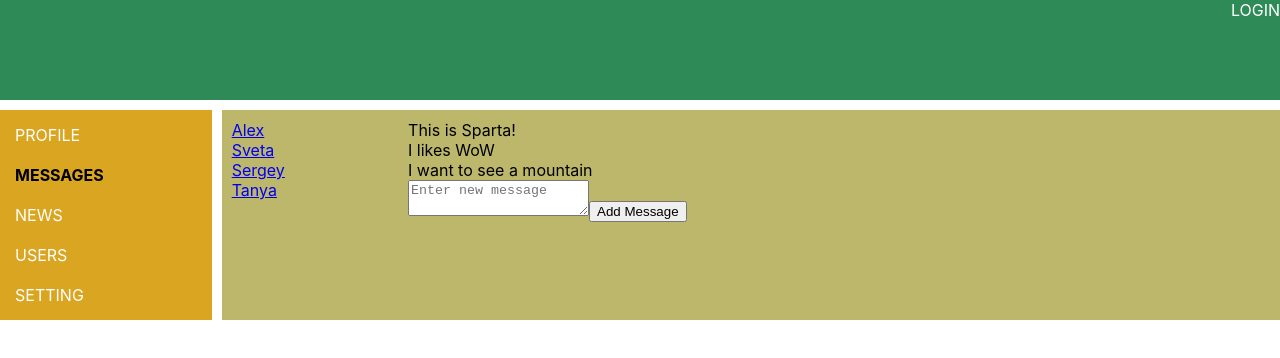
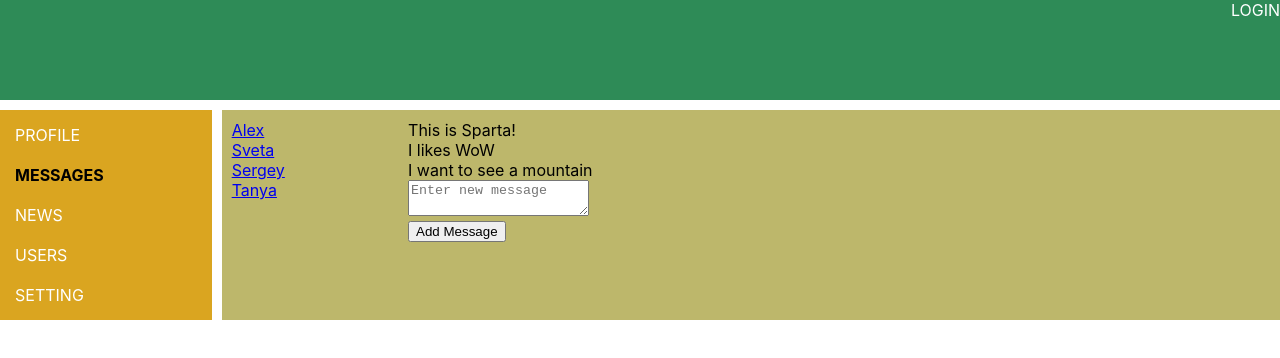
Before and after one commit to grok88/social-repeat, a React (Create React App) app: page /dialogs in a window 1280 px wide. Shown: the top 358 px of the page. Built offline with nearby package versions, Linux system fonts and the light colour scheme; no server answers.

Commit message:
77 - redux-form(validate Field)

```diff
--- /dev/null
+++ b/src/components/common/formsControls/formsControls.module.css
@@ -0,0 +1,7 @@
+.formControl.error input,
+.formControl.error textarea{
+    border: 2px solid red;
+}
+.formControl span {
+    color:red;
+}
--- /dev/null
+++ b/src/components/common/formsControls/formsControls.tsx
@@ -0,0 +1,25 @@
+import React from "react";
+import styles from './formsControls.module.css'
+
+export const Textarea = ({input, meta, ...props}:any) => {
+    const hasError = meta.touched && meta.error;
+    return <div className={styles.formControl + ' ' + (hasError ? styles.error : '')}>
+        <div>
+            <textarea { ...input} {...props}/>
+        </div>
+        <div>
+            {hasError && <span>{meta.error}</span>}
+        </div>
+    </div>
+}
+export const Input = ({input, meta, ...props}:any) => {
+    const hasError = meta.touched && meta.error;
+    return <div className={styles.formControl + ' ' + (hasError ? styles.error : '')}>
+        <div>
+            <input { ...input} {...props}/>
+        </div>
+        <div>
+            {hasError && <span>{meta.error}</span>}
+        </div>
+    </div>
+}
--- a/src/components/dialogs/Dialogs.tsx
+++ b/src/components/dialogs/Dialogs.tsx
@@ -3,6 +3,8 @@ import styles from './Dialogs.module.css'
 import Dialog from "./dialog/Dialog";
 import Message from "./message/Message";
 import {Field, InjectedFormProps, reduxForm} from "redux-form";
+import {Textarea} from "../common/formsControls/formsControls";
+import {maxLengthValidator, required} from "../../utils/validator/validator";
 
 export type DialogType = {
     id: number
@@ -20,6 +22,9 @@ export type DialogsPropsType = {
     }
     addMessage: (newMess: string) => void
 }
+
+const maxLength10 = maxLengthValidator(10);
+
 const Dialogs: React.FC<DialogsPropsType> = ({dialogsPage: {dialogs, messages}, addMessage}) => {
 
 
@@ -53,8 +58,9 @@ export const DialogsForm: React.FC<InjectedFormProps<FormDataType>> = (props) =>
 
     return <form onSubmit={props.handleSubmit}>
         <Field name='newMessage'
-               component={'textarea'}
+               component={Textarea}
                placeholder={'Enter new message'}
+               validate={[required, maxLength10,]}
         ></Field>
         <button type={'submit'}>Add Message</button>
     </form>
--- a/src/components/login/Login.tsx
+++ b/src/components/login/Login.tsx
@@ -1,5 +1,7 @@
 import React from 'react'
 import {Field, InjectedFormProps, reduxForm} from 'redux-form'
+import {required} from '../../utils/validator/validator';
+import {Input} from "../common/formsControls/formsControls";
 
 type FormDataType = {
     login: string
@@ -10,13 +12,13 @@ type FormDataType = {
 export const LoginForm: React.FC<InjectedFormProps<FormDataType>> = (props) => {
     return <form onSubmit={props.handleSubmit}>
         <div>
-            <Field type="text" placeholder={'Login'} component={'input'} name='login'/>
+            <Field type="text" placeholder={'Login'} component={Input} name='login' validate={[required]}/>
         </div>
         <div>
-            <Field placeholder={'Password'} component={'input'} name='password'/>
+            <Field placeholder={'Password'} component={Input} name='password' validate={[required]}/>
         </div>
         <div>
-            <Field component={'input'} name='checkbox' type={'checkbox'}/>
+            <Field component={Input} name='checkbox' type={'checkbox'}/>
         </div>
         <div>
             <button type={'submit'}>Send</button>
--- a/src/components/profile/my-posts/MyPosts.tsx
+++ b/src/components/profile/my-posts/MyPosts.tsx
@@ -2,6 +2,8 @@ import React from 'react';
 import styles from './MyPosts.module.css'
 import Post from "./Post/Post";
 import {Field, InjectedFormProps, reduxForm} from "redux-form";
+import {maxLengthValidator, required} from '../../../utils/validator/validator';
+import { Textarea } from '../../common/formsControls/formsControls';
 
 export type PostType = {
     id: number
@@ -10,12 +12,15 @@ export type PostType = {
 }
 export type MyPostsPropsType = {
     posts: Array<PostType>
-    addPost: (newPostText:string) => void
+    addPost: (newPostText: string) => void
 }
+
+//validate form field
+const maxLength10 = maxLengthValidator(10);
 
 const MyPosts: React.FC<MyPostsPropsType> = (props) => {
 
-    const onAddPost = (values:FormDataType) => {
+    const onAddPost = (values: FormDataType) => {
         console.log(values)
         props.addPost(values.newPostText);
     }
@@ -38,7 +43,8 @@ type FormDataType = {
 const MyPostForm: React.FC<InjectedFormProps<FormDataType>> = (props) => {
 
     return <form onSubmit={props.handleSubmit}>
-        <Field component={'textarea'} placeholder={'Enter new message'} name={'newPostText'}></Field>
+        <Field component={Textarea} placeholder={'Enter new message'} name={'newPostText'}
+               validate={[required, maxLength10,]}></Field>
         <button type={'submit'}>add Post</button>
     </form>
 }
--- /dev/null
+++ b/src/utils/validator/validator.js
@@ -0,0 +1,8 @@
+ export  const required = value => {
+    if(value) return undefined;
+    return 'Value is required';
+ }
+ export  const maxLengthValidator = (maxLength) => value => {
+    if(value && value.length > maxLength) return `Max length is ${maxLength} symbols`;
+     return undefined;
+ }
```
